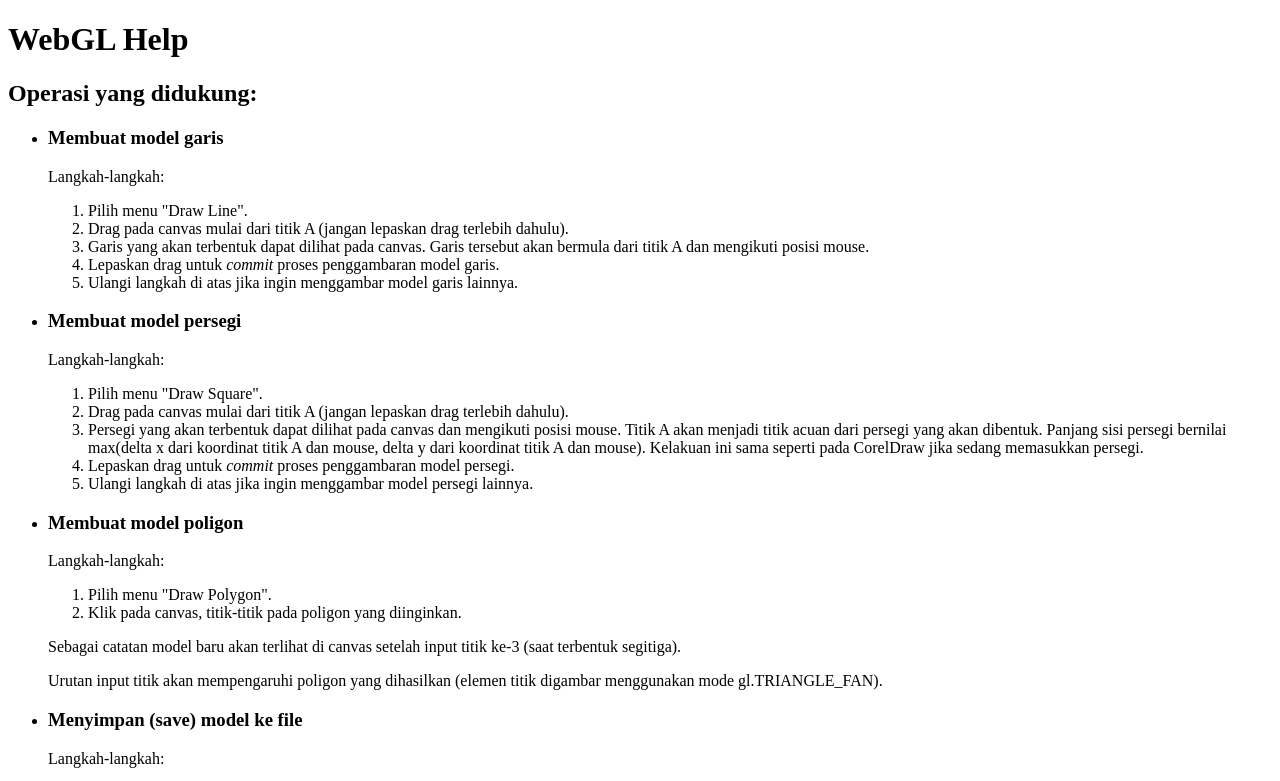
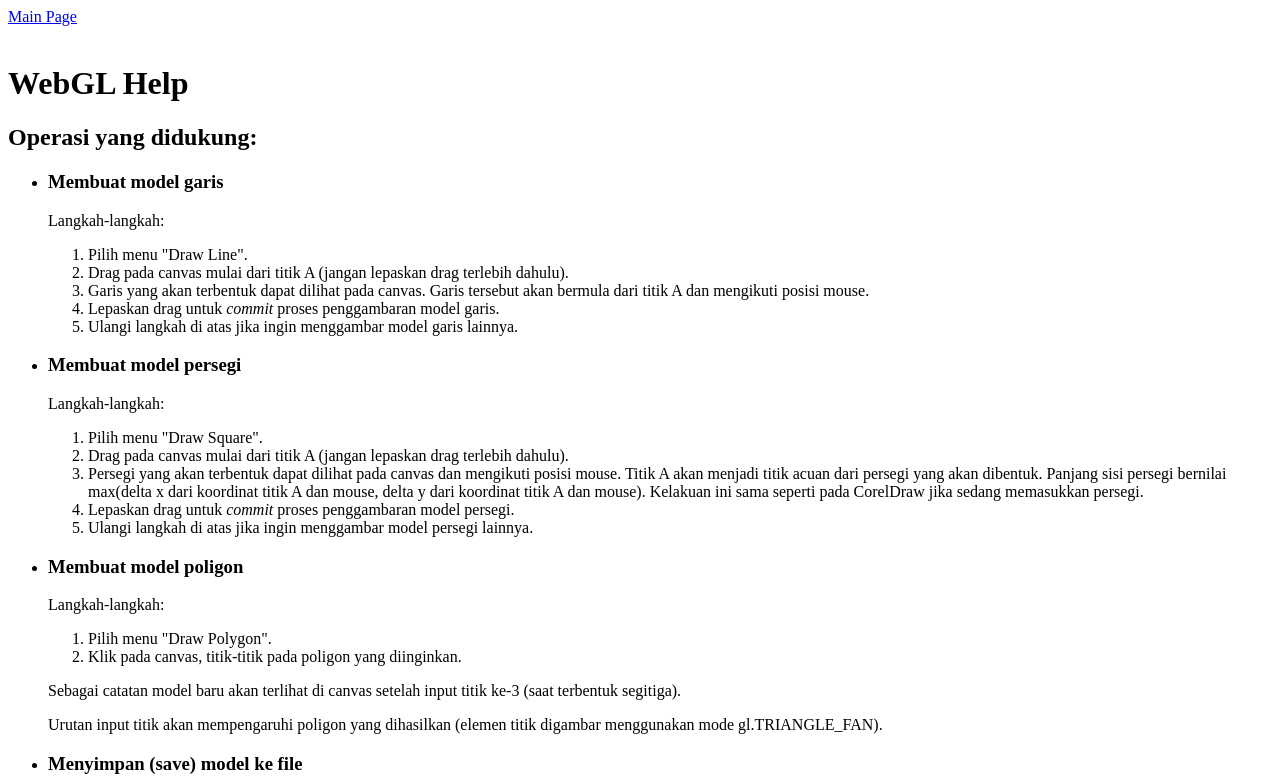
Before and after one commit to naufal-dean/Grafkom-Tugas-1, a plain HTML site: page help.html in a window 1280 px wide. Shown: the top 781 px of the page. Drawn offline with Linux system fonts and the light colour scheme.

Commit message:
Link halaman main dan halaman help

```diff
--- a/help.html
+++ b/help.html
@@ -5,6 +5,9 @@
     <title>WebGL Help</title>
   </head>
   <body>
+    <!-- Help page link -->
+    <a href="index.html">Main Page</a><br /><br />
+    <!-- Help page content -->
     <h1>WebGL Help</h1>
     <div>
       <h2>Operasi yang didukung:</h2>
```
Also changed, not shown: index.html (+2 -0 lines).
